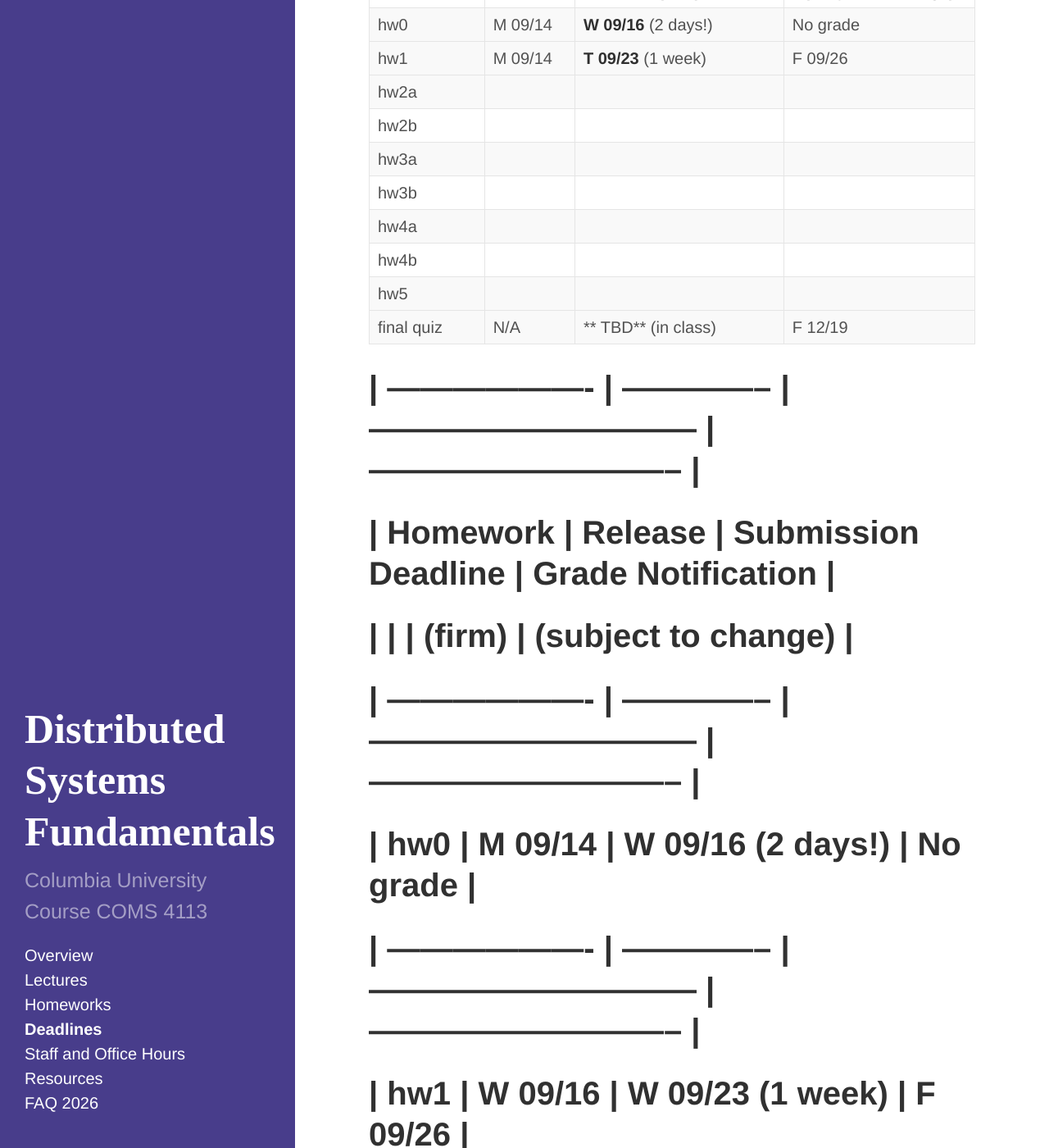
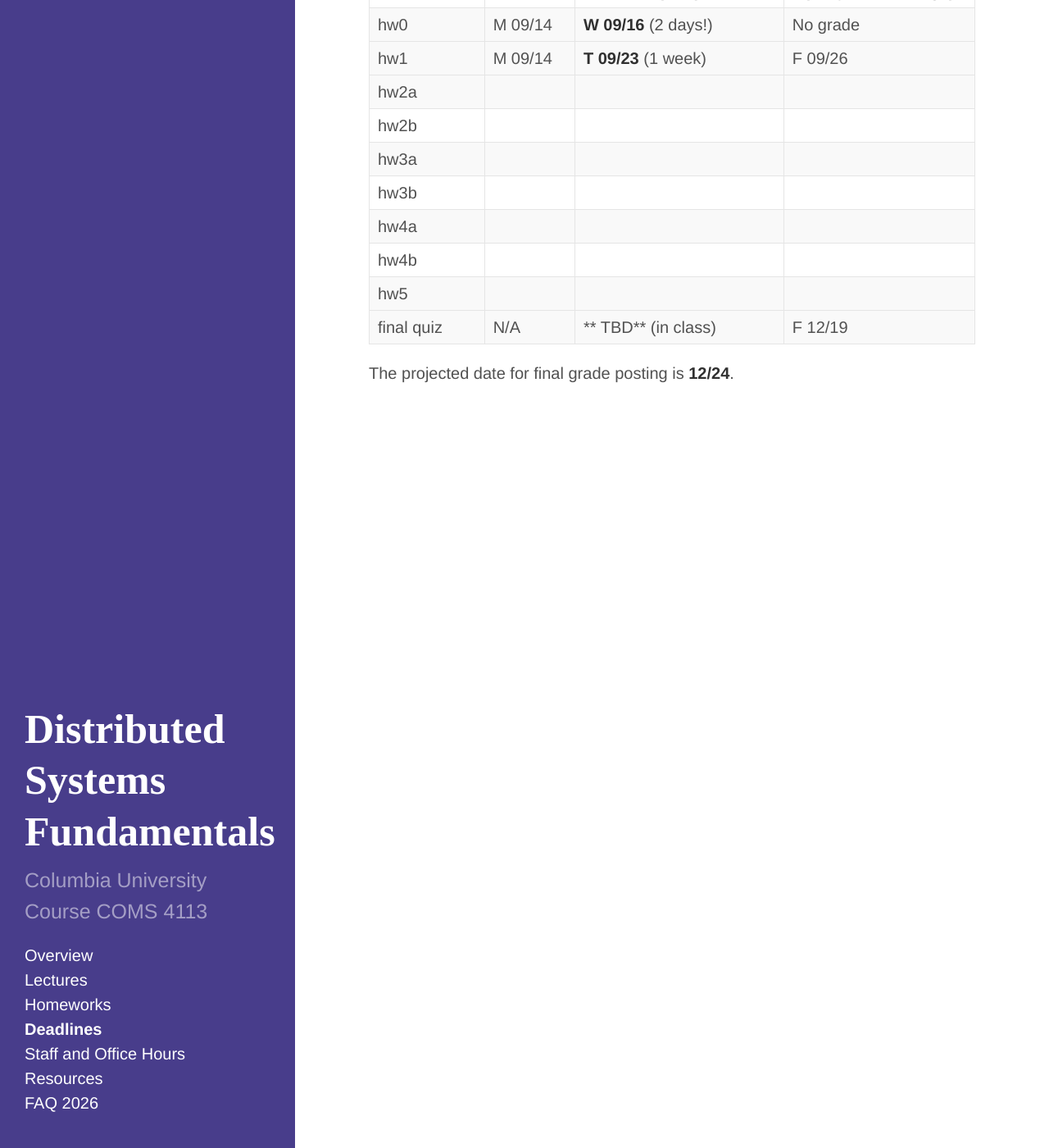
Before and after one commit to frankeh/cu-ds1-2026-fall, a Jekyll site: the page built from 03-deadlines.md, in a window 1280 px wide and 1400 px high, scrolled down 403 px. Shown: the whole window at 82% size. Built offline with Jekyll 4.4.1, drawn with Linux system fonts in a browser that asks for light colours; some of the changed text lies outside the part shown.

Commit message:
fix dates

```diff
--- a/03-deadlines.md
+++ b/03-deadlines.md
@@ -34,27 +34,28 @@ At the ** current time ** only the hw0 date is correct.
 |    final quiz       |    N/A         |    ** TBD**    (in class)      |  F 12/19                      |
 | ------------------- | -------------- | ------------------------------ | ----------------------------- |
 
-
-# | ------------------- | -------------- | ------------------------------ | ----------------------------- |
-# | **Homework**        | **Release**    | **Submission Deadline**        | **Grade Notification**        |
-# |                     |                | (firm)                         | (subject to change)           |
-# | ------------------- | -------------- | ------------------------------ | ----------------------------- |
-# |        hw0          |    M 09/14     |    **W 09/16** (2 days!)       |  No grade                     |
-# | ------------------- | -------------- | ------------------------------ | ----------------------------- |
-# |        hw1          |    W 09/16     |    **W 09/23** (1 week)        |  F 09/26                      |
-# | ------------------- | -------------- | ------------------------------ | ----------------------------- |
-# |        hw2a         |    W 09/23     |    **W 10/07** (2 weeks)       |  F 10/24                      |
-# |        hw2b         |    W 10/07     |    **W 10/14** (1 week)        |  F 10/24                      |
-# | ------------------- | -------------- | ------------------------------ | ----------------------------- |
-# |        hw3a         |    W 10/14     |    **W 10/28** (2 weeks)       |  F 11/21                      |
-# |        hw3b         |    W 10/28     |    **W 11/11** (2 weeks)       |  F 11/21                      |
-# | ------------------- | -------------- | ------------------------------ | ----------------------------- |
-# |        hw4a         |    W 11/11     |    **W 11/25** (2 weeks)       |  F 12/19                      |
-# |        hw4b         |    W 11/25     |    **W 12/09** (2 weeks)       |  F 12/19                      |
-# | ------------------- | -------------- | ------------------------------ | ----------------------------- |
-# |        hw5          |    W 12/09     |    **W 12/23** (2 weeks)       |  F 12/19                      |
-# | ------------------- | -------------- | ------------------------------ | ----------------------------- |
-# |    final quiz       |    N/A         |    ** TBD**    (in class)      |  F 12/19                      |
-# | ------------------- | -------------- | ------------------------------ | ----------------------------- |
+<!--
+| ------------------- | -------------- | ------------------------------ | ----------------------------- |
+| **Homework**        | **Release**    | **Submission Deadline**        | **Grade Notification**        |
+|                     |                | (firm)                         | (subject to change)           |
+| ------------------- | -------------- | ------------------------------ | ----------------------------- |
+|        hw0          |    M 09/14     |    **W 09/16** (2 days!)       |  No grade                     |
+| ------------------- | -------------- | ------------------------------ | ----------------------------- |
+|        hw1          |    W 09/16     |    **W 09/23** (1 week)        |  F 09/26                      |
+| ------------------- | -------------- | ------------------------------ | ----------------------------- |
+|        hw2a         |    W 09/23     |    **W 10/07** (2 weeks)       |  F 10/24                      |
+|        hw2b         |    W 10/07     |    **W 10/14** (1 week)        |  F 10/24                      |
+| ------------------- | -------------- | ------------------------------ | ----------------------------- |
+|        hw3a         |    W 10/14     |    **W 10/28** (2 weeks)       |  F 11/21                      |
+|        hw3b         |    W 10/28     |    **W 11/11** (2 weeks)       |  F 11/21                      |
+| ------------------- | -------------- | ------------------------------ | ----------------------------- |
+|        hw4a         |    W 11/11     |    **W 11/25** (2 weeks)       |  F 12/19                      |
+|        hw4b         |    W 11/25     |    **W 12/09** (2 weeks)       |  F 12/19                      |
+| ------------------- | -------------- | ------------------------------ | ----------------------------- |
+|        hw5          |    W 12/09     |    **W 12/23** (2 weeks)       |  F 12/19                      |
+| ------------------- | -------------- | ------------------------------ | ----------------------------- |
+|    final quiz       |    N/A         |    ** TBD**    (in class)      |  F 12/19                      |
+| ------------------- | -------------- | ------------------------------ | ----------------------------- |
+-->
 
 The projected date for final grade posting is **12/24**.
```
